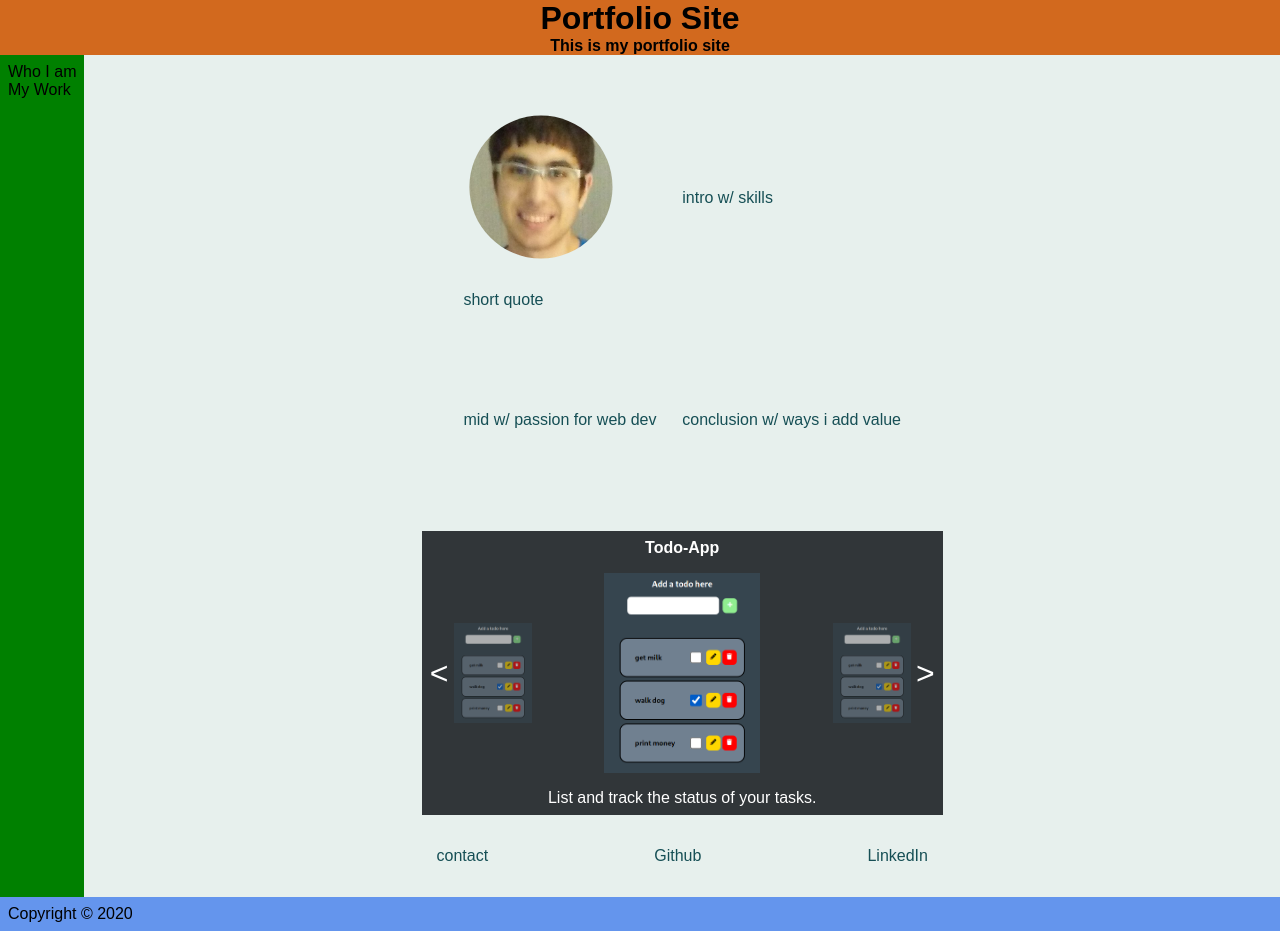
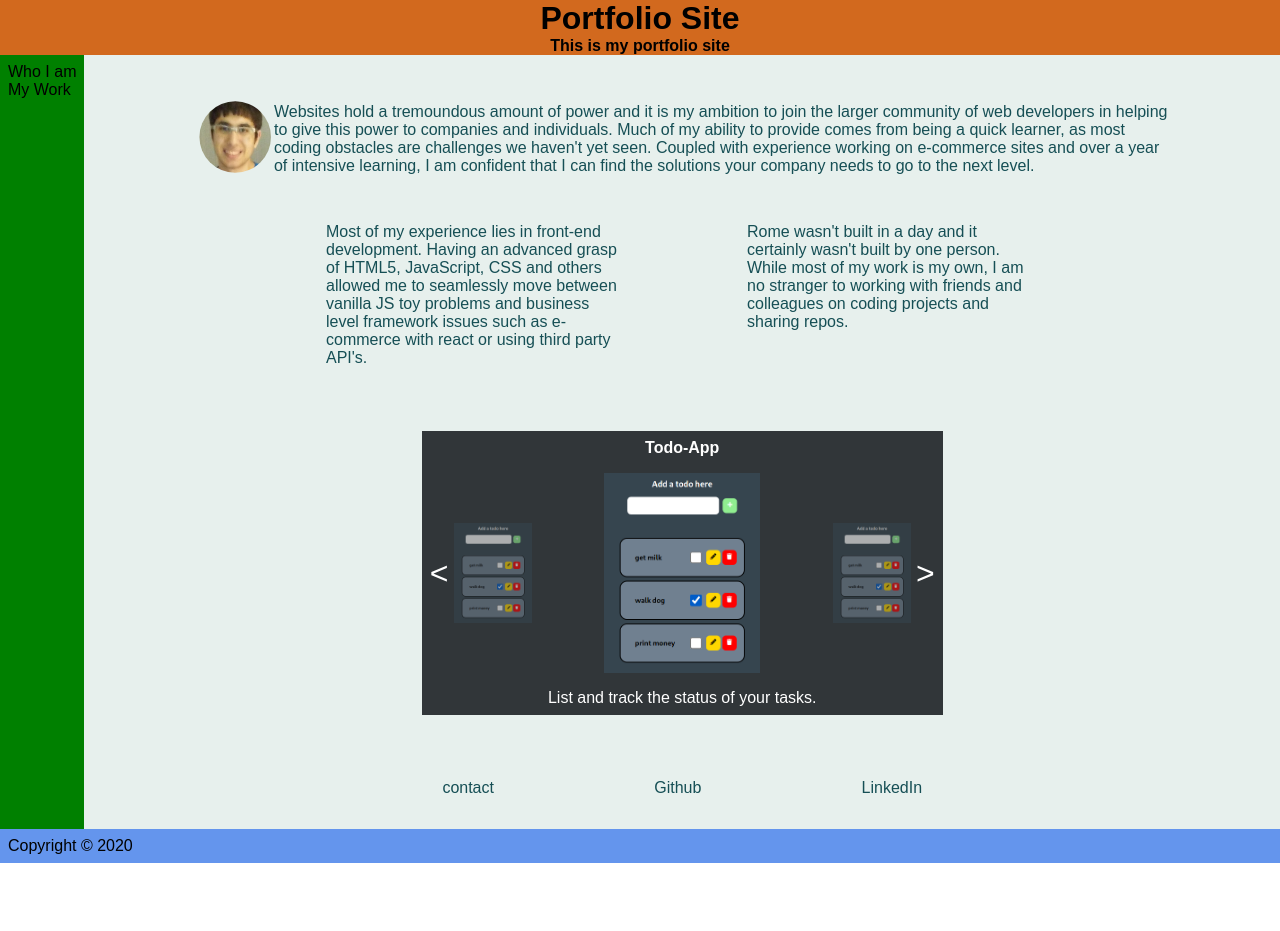
Before and after one commit to aaronrine/portfolio, a React (Create React App) app: page /home in a window 1280 px wide. After the commit the page ends 863 px from the top, so only its background shows below. Built offline with nearby package versions, Linux system fonts and the light colour scheme; a web font is replaced by a local one.

Commit message:
style(Home): coarse sanding of styles

```diff
--- a/src/components/Home/Home.js
+++ b/src/components/Home/Home.js
@@ -7,13 +7,35 @@ export function Home() {
   return (
     <main className="Home">
       <section className="bio">
-        <div>
-          <img src={profile} alt="A photo of Aaron Rine" />
-          <p>short quote</p>
+        <div className="bioCard">
+          <div className="imageWrapper">
+            <img src={profile} alt="A photo of Aaron Rine" />
+          </div>
+          <p>
+            Websites hold a tremoundous amount of power and it is my ambition to
+            join the larger community of web developers in helping to give this
+            power to companies and individuals. Much of my ability to provide
+            comes from being a quick learner, as most coding obstacles are
+            challenges we haven't yet seen. Coupled with experience working on
+            e-commerce sites and over a year of intensive learning, I am
+            confident that I can find the solutions your company needs to go to
+            the next level.
+          </p>
         </div>
-        <p>intro w/ skills</p>
-        <p>mid w/ passion for web dev</p>
-        <p>conclusion w/ ways i add value</p>
+        <div className="bioText">
+          <p>
+            Most of my experience lies in front-end development. Having an
+            advanced grasp of HTML5, JavaScript, CSS and others allowed me to
+            seamlessly move between vanilla JS toy problems and business level
+            framework issues such as e-commerce with react or using third party
+            API's.
+          </p>
+          <p>
+            Rome wasn't built in a day and it certainly wasn't built by one
+            person. While most of my work is my own, I am no stranger to working
+            with friends and colleagues on coding projects and sharing repos.
+          </p>
+        </div>
       </section>
       <ProjectCarousel projects={data.projects} />
       <section className="contact">
--- a/src/components/Home/Home.scss
+++ b/src/components/Home/Home.scss
@@ -1,21 +1,33 @@
 @import "../../colors";
 
 .Home {
+  padding: 0 1rem;
   color: $blue-gray;
   background: $blueWhite;
   display: flex;
   flex-direction: column;
   align-items: center;
   .bio {
-    margin-top: 2rem;
-    display: grid;
-    grid-template-columns: 1fr 1fr;
-    grid-template-rows: 1fr 1fr;
+    margin: 2rem 6rem;
+    display: flex;
+    flex-direction: column;
     align-items: center;
-    div {
+    .bioCard {
+      display: flex;
+      justify-content: center;
+      align-items: center;
+      margin-bottom: 2rem;
       img {
-        height: 200px;
+        height: 100px;
         clip-path: circle(40%);
+      }
+    }
+    .bioText {
+      display: flex;
+      justify-content: space-evenly;
+      margin-bottom: 2rem;
+      p {
+        width: 30%;
       }
     }
   }
--- a/src/components/ProjectCarousel/ProjectCarousel.scss
+++ b/src/components/ProjectCarousel/ProjectCarousel.scss
@@ -8,6 +8,7 @@
   justify-content: center;
   width: max-content;
   color: white;
+  margin-bottom: 2rem;
   button {
     position: absolute;
     height: 100%;
```
Also changed, not shown: src/App/App.scss (line endings or trailing spaces), src/assets/irlProfile.jpg (added), 1 other file (tests, documents, lock files or other folders).
